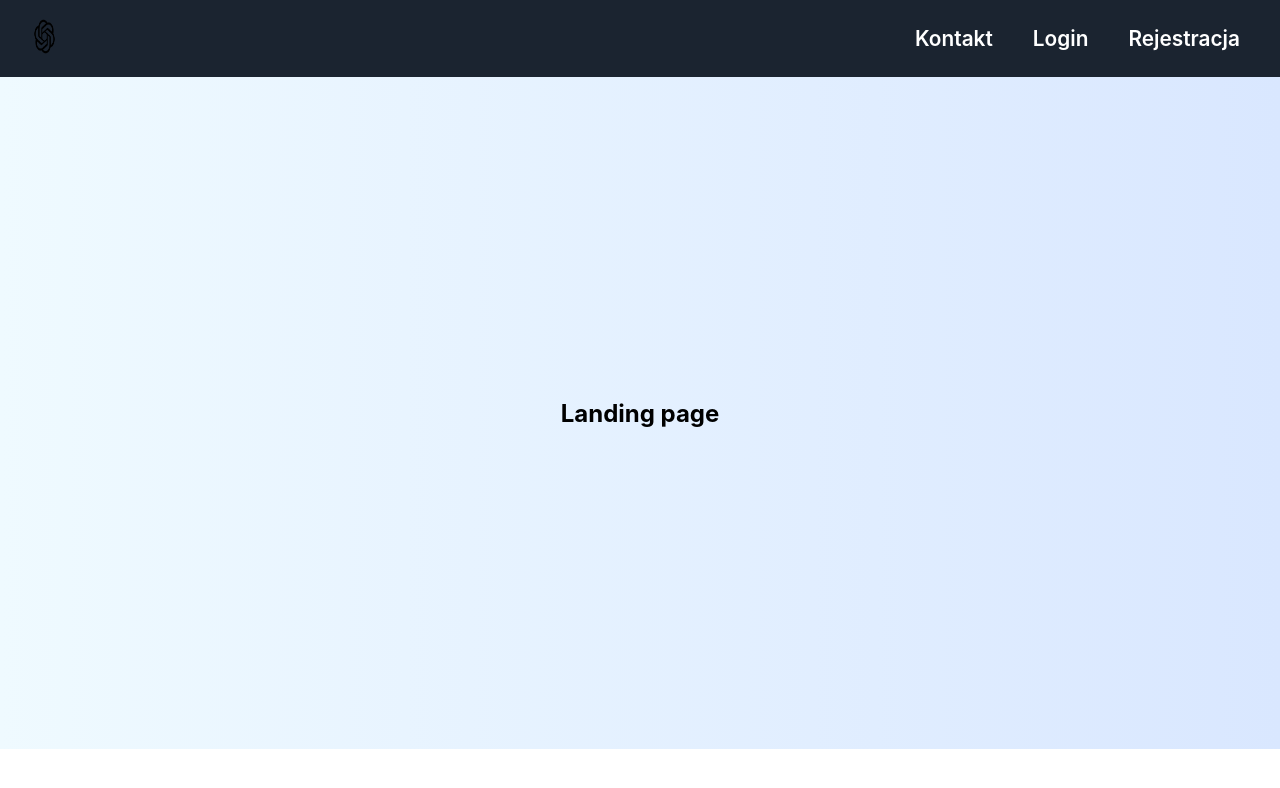
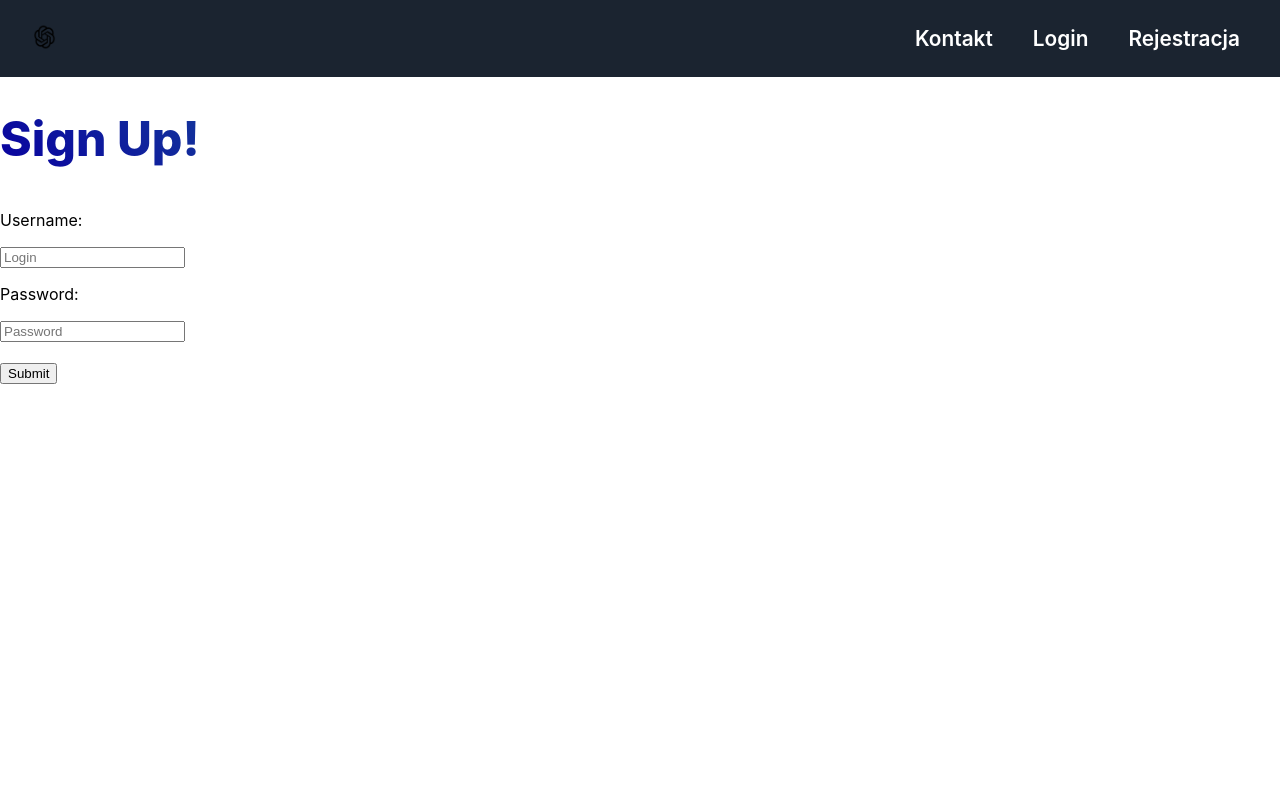
Before and after one commit to ReQss/React-Shopping-App, a React (Create React App) app: page /register in a window 1280 px wide. Shown: the top 788 px of the page. Built offline with nearby package versions, Linux system fonts and the light colour scheme.

Commit message:
add components, routing

```diff
--- a/package.json
+++ b/package.json
@@ -8,6 +8,7 @@
     "@testing-library/user-event": "^13.5.0",
     "react": "^18.2.0",
     "react-dom": "^18.2.0",
+    "react-router-dom": "^6.22.0",
     "react-scripts": "5.0.1",
     "web-vitals": "^2.1.4"
   },
--- a/public/index.html
+++ b/public/index.html
@@ -25,6 +25,13 @@
       Learn how to configure a non-root public URL by running `npm run build`.
     -->
     <title>React App</title>
+    <link
+    rel="stylesheet"
+    href="https://cdnjs.cloudflare.com/ajax/libs/font-awesome/6.1.2/css/all.min.css"
+    integrity="sha512-1sCRPdkRXhBV2PBLUdRb4tMg1w2YPf37qatUFeS7zlBy7jJI8Lf4VHwWfZZfpXtYSLy85pkm9GaYVYMfw5BC1A=="
+    crossorigin="anonymous"
+    referrerpolicy="no-referrer"
+  />
   </head>
   <body>
     <noscript>You need to enable JavaScript to run this app.</noscript>
--- a/src/App.js
+++ b/src/App.js
@@ -1,13 +1,23 @@
-import logo from './logo.svg';
+import React from 'react';
+import { BrowserRouter as Router, Route, Routes } from 'react-router-dom';
+
 import './App.css';
-import Navbar from './Components/Navbar'
-import Home from './Components/Home'
+import Navbar from './Components/Navbar';
+import Home from './Components/Home';
+import Contact from './Components/Contact'
+import Register from './Components/Register'
 function App() {
   return (
-    <div className="App">
-      <Navbar />
-      <Home />
-    </div>
+    <Router>
+      <div className="App">
+        <Navbar />
+        <Routes>
+          <Route path="/home" element={<Home />} />
+          <Route path="/contact" element={<Contact />} />
+          <Route path="/register" element={<Register />} />
+        </Routes>
+      </div>
+    </Router>
   );
 }
 
--- a/src/Components/Navbar.js
+++ b/src/Components/Navbar.js
@@ -5,17 +5,17 @@ function Navbar(props){
     return(
         <div className="navbar">
 
-      <a href="index.html">
+      <a href="home">
         <img
         width="49"
-        height="45"
+        height="30"
         src="logo.png"></img>
       </a>
       <div>
       <ul className="nav-menu">
-      <li><a href="index.html">Kontakt</a></li>
-      <li><a href="index.html">Login</a></li>
-      <li><a href="index.html">Rejestracja</a></li>
+      <li><a href="contact">Kontakt</a></li>
+      <li><a href="login">Login</a></li>
+      <li><a href="register">Rejestracja</a></li>
       </ul>
       </div>
       <div className="mobile">
--- a/src/Components/Register.js
+++ b/src/Components/Register.js
@@ -0,0 +1,36 @@
+import React from "react";
+function Register(){
+    const [formData,setFormData] = React.useState({
+        login:"",
+        password:""
+    })
+
+
+
+    return(
+        <div className="Login">
+            <h1>Sign Up!</h1>
+            <form className="userForm" >
+            <p>Username:</p>
+            <input
+            type="text"
+            placeholder="Login"
+            name = "login"
+     //       onChange={handleChange}
+        //     value={formData.login}
+            />
+            <p>Password:</p>
+            <input
+            type="password"
+            name = "password"
+            placeholder="Password"
+        //    onChange={handleChange}
+        //    value={formData.password}
+            />
+            <br />
+            <br />
+            <button className="menu-button">Submit</button>
+            </form>
+        </div>
+    )
+}export default Register;
```
Also changed, not shown: 1 other file (tests, documents, lock files or other folders).
